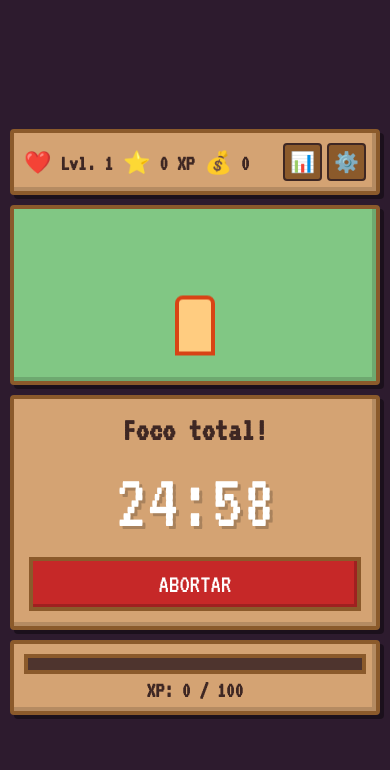
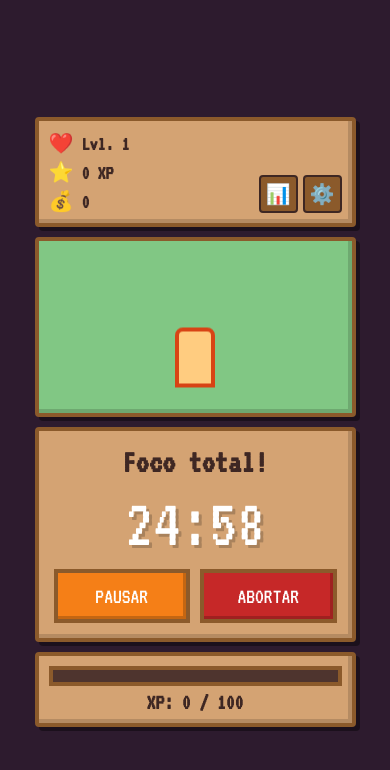
Before and after one commit to gleyce-kelle/jogo-study-valley, a plain HTML site: page index.html in a window 390 px wide. Both pictures are taken after a click on the button "INICIAR ESTUDO". Drawn offline with Linux system fonts and the light colour scheme.

Commit message:
Update v2.1
- Otimizações na interface para acessibilidade e responsividade
- Inclusão de requisitos para boa experiência do usuário

```diff
--- a/css/style.css
+++ b/css/style.css
@@ -4,7 +4,7 @@
     --color-panel-border: #8b5a2b;
     --color-text: #3e2723;
     --color-primary: #558b2f;
-    --color-primary-dark: #33691e;
+    --color-warning: #f57f17;
     --color-danger: #c62828;
     --color-xp-bg: #4e342e;
     --color-xp-fill: #fbc02d;
@@ -31,6 +31,12 @@ body {
     flex-direction: column;
     gap: 10px;
     padding: 10px;
+}
+
+/* Acessibilidade - Foco pelo teclado */
+button:focus-visible, input:focus-visible {
+    outline: 3px dashed #ffeb3b;
+    outline-offset: 4px;
 }
 
 .panel {
@@ -101,9 +107,12 @@ body {
     padding: 10px 20px; border: 4px solid var(--color-panel-border);
     cursor: pointer; box-shadow: inset -3px -3px 0px rgba(0,0,0,0.2);
     text-transform: uppercase; width: 100%;
+    min-height: 48px;
+    display: flex; justify-content: center; align-items: center;
 }
 .btn:active { box-shadow: inset 3px 3px 0px rgba(0,0,0,0.2); }
 .btn.primary { background-color: var(--color-primary); color: white; }
+.btn.warning { background-color: var(--color-warning); color: white; }
 .btn.danger { background-color: var(--color-danger); color: white; }
 
 .xp-section { text-align: center; padding: 10px; }
@@ -151,3 +160,26 @@ body {
 @keyframes floatUp { 0% { bottom: 20px; opacity: 1; } 100% { bottom: 80px; opacity: 0; } }
 .level-up-effect { animation: flash 0.5s 3; }
 @keyframes flash { 0%, 100% { background-color: var(--color-panel); } 50% { background-color: #fff; } }
+
+/* Responsividade Progressiva */
+@media (min-width: 1024px) {
+    #game-container { max-width: 600px; }
+    .time-display { font-size: 100px; }
+}
+@media (max-width: 768px) {
+    #game-container { max-width: 90%; padding: 15px; }
+    .top-bar { font-size: 20px; }
+}
+@media (max-width: 480px) {
+    .time-display { font-size: 70px; margin: 10px 0; }
+    .btn { font-size: 22px; padding: 12px; }
+    .stats-group { gap: 5px; flex-direction: column; align-items: flex-start; }
+    .top-bar { align-items: flex-start; }
+    .menu-group { align-self: flex-end; margin-top: -30px; }
+}
+@media (max-width: 360px) {
+    .time-display { font-size: 55px; }
+    #active-actions { flex-direction: column; gap: 5px; }
+    .panel { padding: 10px; }
+    .btn { font-size: 20px; }
+}
--- a/index.html
+++ b/index.html
@@ -8,36 +8,39 @@
     <link rel="stylesheet" href="css/style.css">
 </head>
 <body>
-    <div id="game-container">
+    <div id="game-container" role="main">
 
-        <header class="panel top-bar">
+        <header class="panel top-bar" aria-label="Status do jogador">
             <div class="stats-group">
-                <div class="stat">❤️ Lvl. <span id="level-display">1</span></div>
-                <div class="stat">⭐ <span id="xp-display">0</span> XP</div>
-                <div class="stat">💰 <span id="coins-display">0</span></div>
+                <div class="stat" aria-label="Nível">❤️ Lvl. <span id="level-display">1</span></div>
+                <div class="stat" aria-label="Experiência">⭐ <span id="xp-display">0</span> XP</div>
+                <div class="stat" aria-label="Moedas">💰 <span id="coins-display">0</span></div>
             </div>
             <div class="menu-group">
-                <button id="btn-stats" class="icon-btn">📊</button>
-                <button id="btn-settings" class="icon-btn">⚙️</button>
+                <button id="btn-stats" class="icon-btn" aria-label="Abrir estatísticas">📊</button>
+                <button id="btn-settings" class="icon-btn" aria-label="Abrir configurações">⚙️</button>
             </div>
         </header>
 
-        <section class="panel scenario">
+        <section class="panel scenario" aria-hidden="true">
             <div id="feedback-layer"></div>
             <div id="character" class="sprite idle"></div>
         </section>
 
-        <main class="panel timer-section">
+        <main class="panel timer-section" aria-live="polite">
             <h2 id="session-status">Pronto para a jornada?</h2>
-            <div class="time-display" id="time-display">25:00</div>
+            <div class="time-display" id="time-display" aria-label="Tempo restante">25:00</div>
 
             <div class="actions">
-                <button id="btn-start" class="btn primary">Iniciar Estudo</button>
-                <button id="btn-stop" class="btn danger" style="display: none;">Abortar</button>
+                <button id="btn-start" class="btn primary" aria-label="Iniciar sessão de estudo">Iniciar Estudo</button>
+                <div id="active-actions" style="display: none; gap: 10px; width: 100%;">
+                    <button id="btn-pause-resume" class="btn warning" aria-label="Pausar ou continuar">Pausar</button>
+                    <button id="btn-stop" class="btn danger" aria-label="Abortar sessão">Abortar</button>
+                </div>
             </div>
         </main>
 
-        <footer class="panel xp-section">
+        <footer class="panel xp-section" aria-label="Progresso de nível">
             <div class="xp-bar-container">
                 <div id="xp-bar" class="xp-bar-fill"></div>
             </div>
@@ -84,7 +87,7 @@
                 </div>
             </div>
             <div class="modal-actions">
-                <button id="btn-close-settings" class="btn primary">Salvar</button>
+                <button id="btn-close-settings" class="btn primary" aria-label="Salvar configurações">Salvar</button>
             </div>
         </div>
     </div>
@@ -101,7 +104,7 @@
                 <p>Maior Sessão: <strong id="stat-highest">0</strong> min</p>
             </div>
             <div class="modal-actions">
-                <button id="btn-close-stats" class="btn primary">Fechar</button>
+                <button id="btn-close-stats" class="btn primary" aria-label="Fechar estatísticas">Fechar</button>
             </div>
         </div>
     </div>
--- a/js/storage.js
+++ b/js/storage.js
@@ -15,7 +15,10 @@ const Storage = {
             volume: 0.5,
             autoStartBreak: false,
             autoStartNextSession: false
-        }
+        },
+        achievements: [],
+        inventory: [],
+        unlockedRewards: []
     },
 
     load: function() {
--- a/js/timer.js
+++ b/js/timer.js
@@ -1,37 +1,62 @@
 const Timer = {
-    intervalId: null,
+    interval: null,
     timeRemaining: 0,
     totalDuration: 0,
-    isStudying: true,
+    isStudying: false,
+    isPaused: false,
+
+    onTickCallback: null,
+    onCompleteCallback: null,
 
     start: function(minutes, onTick, onComplete) {
-        this.stop(); // Garante que não há múltiplos timers
+        this.stop();
         this.totalDuration = minutes * 60;
         this.timeRemaining = this.totalDuration;
+        this.isPaused = false;
 
-        onTick(this.timeRemaining); // Atualiza UI inicial
+        this.onTickCallback = onTick;
+        this.onCompleteCallback = onComplete;
 
-        this.intervalId = setInterval(() => {
-            this.timeRemaining--;
-            onTick(this.timeRemaining);
+        this.resume();
+    },
 
-            if (this.timeRemaining <= 0) {
-                this.stop();
-                onComplete();
-            }
-        }, 1000); // 1 segundo
+    pause: function() {
+        if (this.interval) {
+            clearInterval(this.interval);
+            this.interval = null;
+            this.isPaused = true;
+        }
+    },
+
+    resume: function() {
+        if (this.timeRemaining > 0) {
+            this.isPaused = false;
+            if (this.onTickCallback) this.onTickCallback(this.timeRemaining);
+            this.interval = setInterval(() => this.tick(), 1000);
+        }
+    },
+
+    tick: function() {
+        this.timeRemaining--;
+        if (this.onTickCallback) this.onTickCallback(this.timeRemaining);
+
+        if (this.timeRemaining <= 0) {
+            this.stop();
+            if (this.onCompleteCallback) this.onCompleteCallback();
+        }
     },
 
     stop: function() {
-        if (this.intervalId) {
-            clearInterval(this.intervalId);
-            this.intervalId = null;
+        if (this.interval) {
+            clearInterval(this.interval);
+            this.interval = null;
         }
+        this.isPaused = false;
     },
 
     formatTime: function(seconds) {
-        const m = Math.floor(seconds / 60);
-        const s = seconds % 60;
-        return `${m.toString().padStart(2, '0')}:${s.toString().padStart(2, '0')}`;
+        const mins = Math.floor(seconds / 60);
+        const secs = seconds % 60;
+        return `${mins.toString().padStart(2, '0')}:${secs.toString().padStart(2, '0')}`;
     }
 };
--- a/js/ui.js
+++ b/js/ui.js
@@ -10,6 +10,8 @@ const UI = {
         sessionStatus: document.getElementById('session-status'),
         btnStart: document.getElementById('btn-start'),
         btnStop: document.getElementById('btn-stop'),
+        activeActions: document.getElementById('active-actions'),
+        btnPauseResume: document.getElementById('btn-pause-resume'),
         character: document.getElementById('character'),
         feedbackLayer: document.getElementById('feedback-layer'),
         modalOverlay: document.getElementById('game-modal'),
@@ -42,25 +44,34 @@ const UI = {
         this.elements.xpBar.style.width = `${Math.min(xpPercentage, 100)}%`;
     },
 
-    updateTime: function(seconds) { this.elements.timeDisplay.innerText = Timer.formatTime(seconds); },
+    updateTime: function(seconds) {
+        this.elements.timeDisplay.innerText = Timer.formatTime(seconds);
+    },
 
     setMode: function(mode) {
         if (mode === 'idle') {
             this.elements.sessionStatus.innerText = "Pronto para a jornada!";
             this.elements.btnStart.style.display = "block";
-            this.elements.btnStop.style.display = "none";
+            this.elements.activeActions.style.display = "none";
             this.elements.character.className = "sprite idle";
         } else if (mode === 'studying') {
             this.elements.sessionStatus.innerText = "Foco total!";
             this.elements.btnStart.style.display = "none";
-            this.elements.btnStop.style.display = "block";
+            this.elements.activeActions.style.display = "flex";
+            this.elements.btnPauseResume.innerText = "Pausar";
+            this.elements.btnPauseResume.style.display = "block";
             this.elements.btnStop.innerText = "Abortar";
             this.elements.character.className = "sprite studying";
             this.showFloatingText("Sessão iniciada!", "level");
+        } else if (mode === 'paused') {
+            this.elements.sessionStatus.innerText = "Pausado...";
+            this.elements.btnPauseResume.innerText = "Continuar";
+            this.elements.character.className = "sprite idle";
         } else if (mode === 'break') {
             this.elements.sessionStatus.innerText = "Descansando...";
             this.elements.btnStart.style.display = "none";
-            this.elements.btnStop.style.display = "block";
+            this.elements.activeActions.style.display = "flex";
+            this.elements.btnPauseResume.style.display = "none";
             this.elements.btnStop.innerText = "Pular Pausa";
             this.elements.character.className = "sprite idle";
         }
```
Also changed, not shown: js/app.js (+14 -3 lines).
